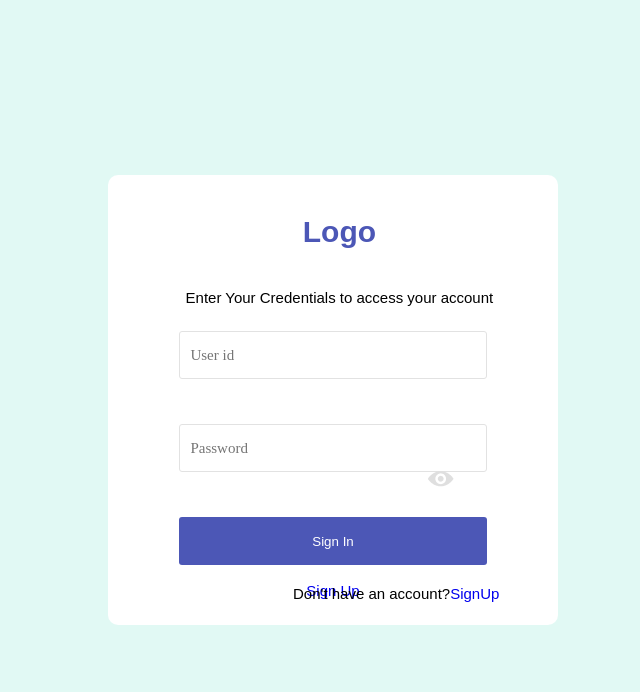
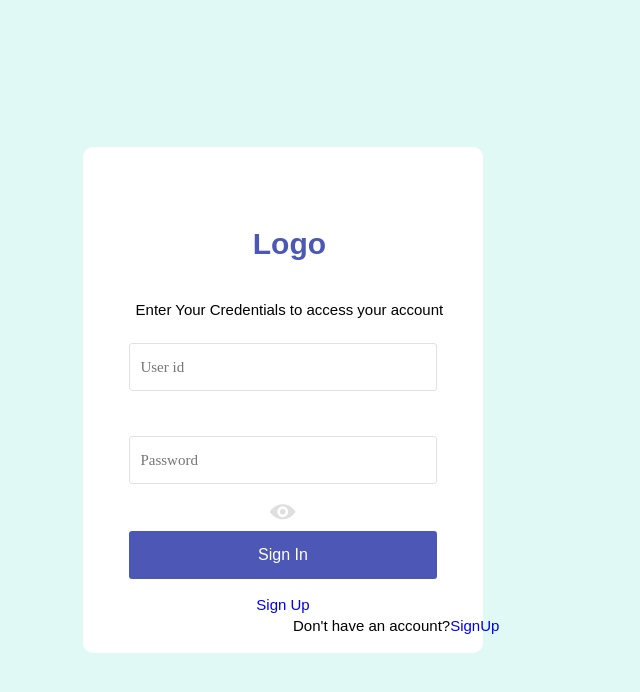
Before and after one commit to ChavvaNarayana/Real_Estate_Client, a React (Create React App) app: page /login in a window 1280 px wide. Shown: the top 692 px of the page, without its empty margins (357-997 px from the left). Built offline with nearby package versions, Linux system fonts and the light colour scheme.

Commit message:
added finishing styling  for signin page

```diff
--- a/src/components/Signin.css
+++ b/src/components/Signin.css
@@ -1,11 +1,7 @@
-* {
-  margin: 0;
-  padding: 0;
-  box-sizing: border-box;
-}
-
 .sign-in-parent {
+  font-family: 'Source Sans Pro', sans-serif;
   display: flex;
+  flex-direction: column;
   width: 100vw;
   height: 100vh;
   justify-content: center;
@@ -14,12 +10,12 @@
 }
 
 .sign-in-form-container {
-  height: 450px;
-  width: 450px;
+  padding: 2.5rem;
+
   border-radius: 10px;
   background-color: white;
   position: relative;
-  margin-left: 100px;
+
 }
 
 .sign-in-form-container h1 {
@@ -43,27 +39,40 @@
 }
 
 .sign-in-form-container button {
+  font-size: medium;
   display: block;
   height: 6vh;
   width: 24vw;
   margin-left: 0vw;
   border-radius: 3px;
-  border:0px white;
+  border: 0px white;
   margin-top: 1vh;
   cursor: pointer;
   background-color: #4c57b6;
   color: white;
 }
-.eye {
+.para {
+  margin-top: 2rem;
+}
+
+.login-eye {
   position: absolute;
   left: 25vw;
   top: 37vh;
   cursor: pointer;
 }
-.para {
-  position: absolute;
-  width: 300px;
-  height: 22px;
-  margin-left: 0px;
-  top: 585px;
+
+.focus:focus {
+  border: #4c57b6;
+  outline: #4c57b6;
+
 }
+
+.focus::placeholder {
+  font-family: 'Source Sans Pro', sans-serif;
+}
+
+.scale-onhover:hover {
+  transform: scale(1.05);
+  transition: all 0.5s ease-in-out;
+}
```
